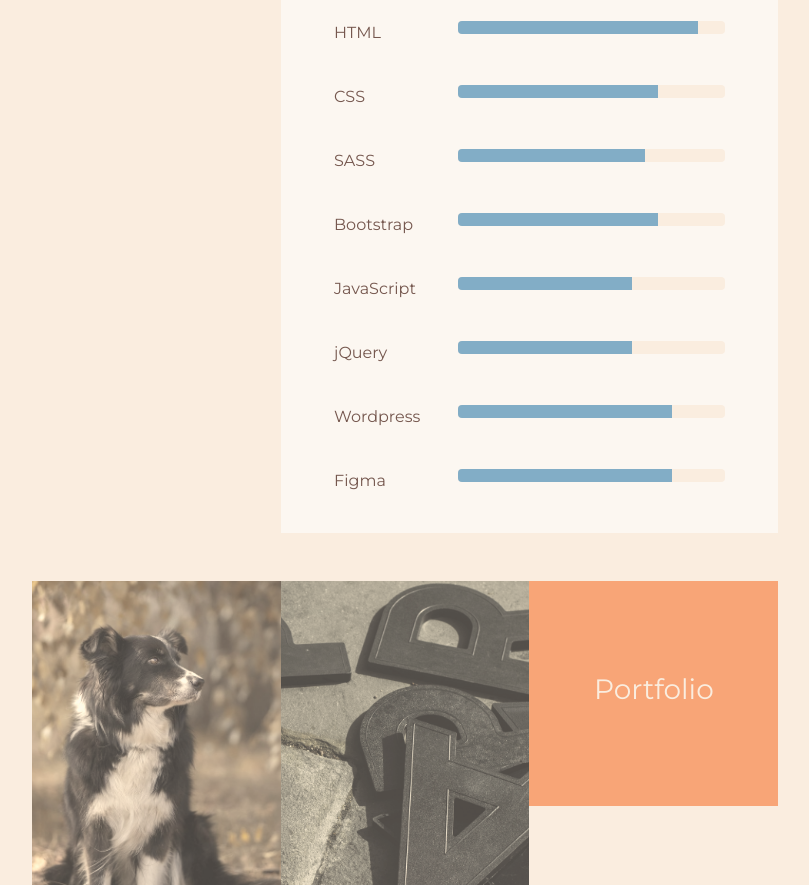
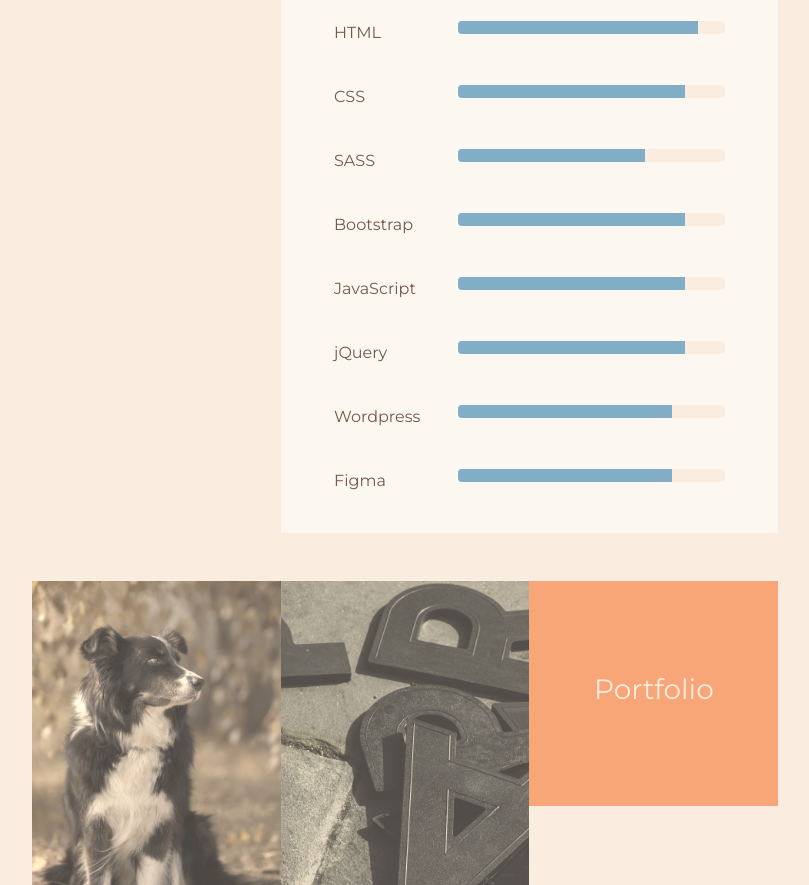
Before and after one commit to MW-00/MW-88.github.io, a website: page index.html in a window 1280 px wide. Shown: the part 952-1837 px from the top of the page, without its empty margins (235-1044 px from the left). Drawn offline with nearby package versions, Linux system fonts and the light colour scheme.

Commit message:
skills update

```diff
--- a/index.html
+++ b/index.html
@@ -158,7 +158,7 @@
                   </div>
                   <div class="col-sm-7">
                     <div class="progress bg-light">
-                      <div class="progress-bar progress-bar-animated" role="progressbar" style="width: 75%"></div>
+                      <div class="progress-bar progress-bar-animated" role="progressbar" style="width: 85%"></div>
                     </div>
                   </div>
                 </div>
@@ -178,7 +178,7 @@
                   </div>
                   <div class="col-sm-7">
                     <div class="progress bg-light">
-                      <div class="progress-bar progress-bar-animated" role="progressbar" style="width: 75%"></div>
+                      <div class="progress-bar progress-bar-animated" role="progressbar" style="width: 85%"></div>
                     </div>
                   </div>
                 </div>
@@ -188,7 +188,7 @@
                   </div>
                   <div class="col-sm-7">
                     <div class="progress bg-light">
-                      <div class="progress-bar progress-bar-animated" role="progressbar" style="width: 65%"></div>
+                      <div class="progress-bar progress-bar-animated" role="progressbar" style="width: 85%"></div>
                     </div>
                   </div>
                 </div>
@@ -198,7 +198,7 @@
                   </div>
                   <div class="col-sm-7">
                     <div class="progress bg-light">
-                      <div class="progress-bar progress-bar-animated" role="progressbar" style="width: 65%"></div>
+                      <div class="progress-bar progress-bar-animated" role="progressbar" style="width: 85%"></div>
                     </div>
                   </div>
                 </div>
```
